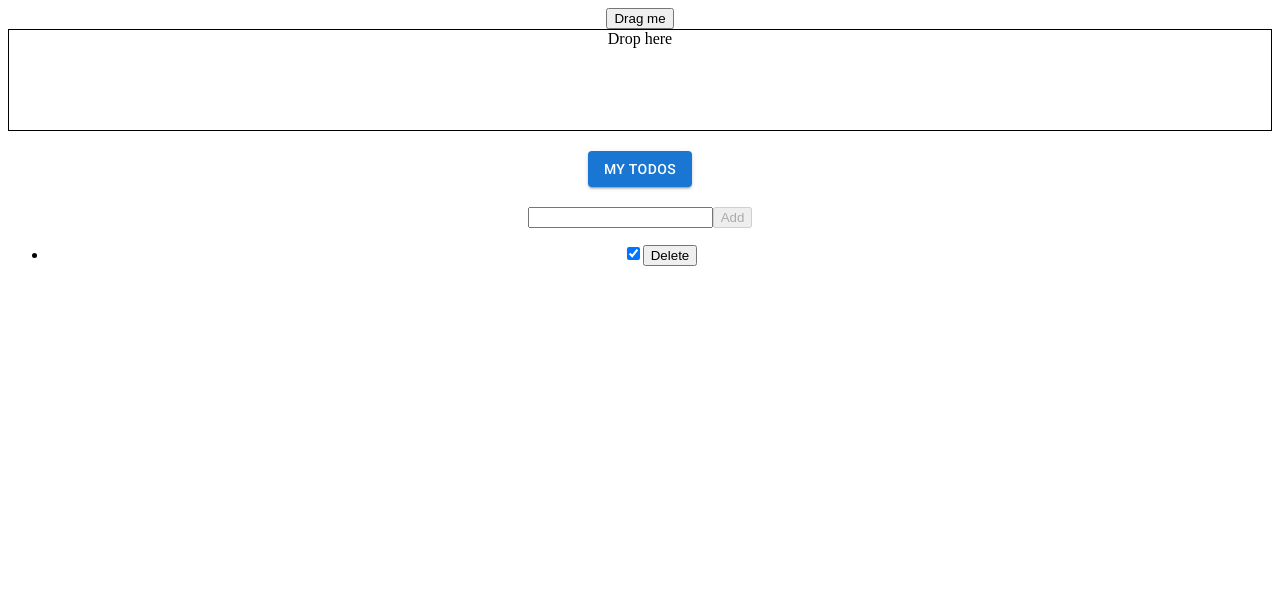
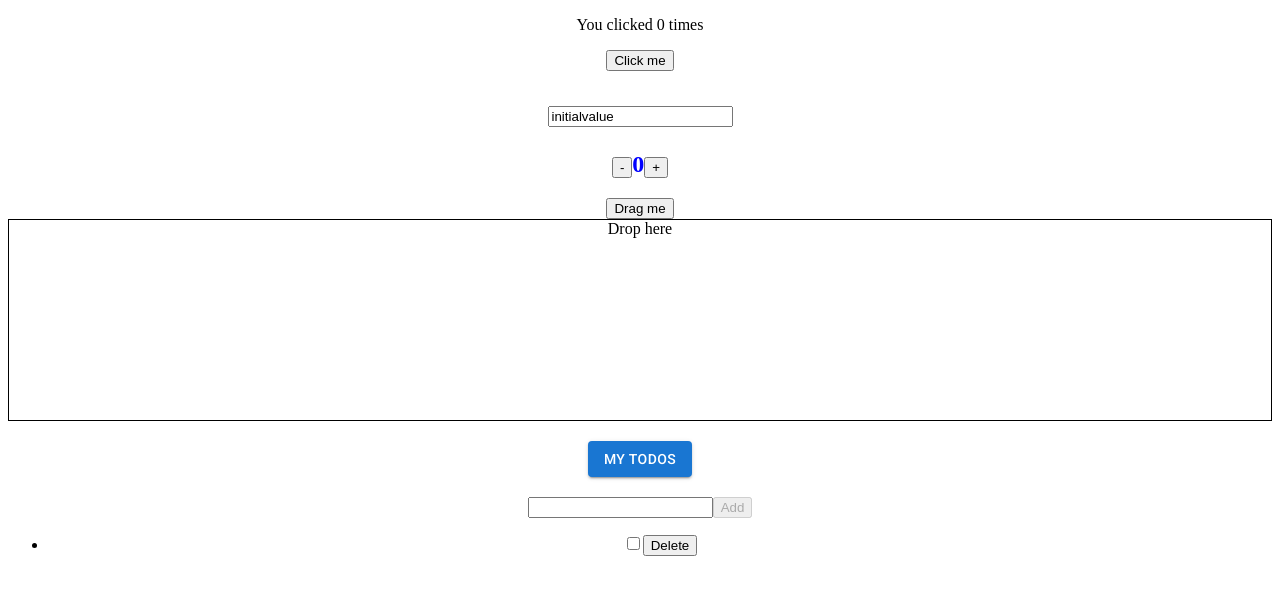
Before and after one commit to DerElchausdemAll/dnd-todo-app, a React (Create React App) app: page / in a window 1280 px wide. Shown: the top 594 px of the page. Built offline with nearby package versions, Linux system fonts and the light colour scheme.

Commit message:
componenten angelegt

```diff
--- a/package.json
+++ b/package.json
@@ -4,8 +4,8 @@
   "private": true,
   "scripts": {
     "build": "react-scripts build",
+    "dev": "react-scripts start",
     "spj": "npx sort-package-json@1.48 package.json",
-    "dev": "react-scripts start",
     "stylelint": "stylelint 'src/*.{js,jsx}'"
   },
   "dependencies": {
@@ -18,7 +18,9 @@
     "@mui/icons-material": "^5.2.5",
     "@mui/material": "^5.2.8",
     "react": "^17.0.2",
-    "react-dom": "^17.0.2"
+    "react-dom": "^17.0.2",
+    "uuid": "^8.3.2"
+
   },
   "devDependencies": {
     "@stylelint/postcss-css-in-js": "^0.37.2",
--- a/src/App.jsx
+++ b/src/App.jsx
@@ -1,16 +1,31 @@
 import React, { useState, useEffect } from "react";
+
+//Emotion-Library
 import styled from "@emotion/styled";
+
+// Drag&Drop-Library
+import { DndContext } from "@dnd-kit/core";
+
+// Key-Generator
+import { v4 as uuid } from "uuid";
+
+// Components
+import TextField from "./components/textfield";
+import Counter from "./components/counter";
+import WindowTitle from "./components/windowtitle";
 import Droppable from "./components/droppable";
 import Draggable from "./components/draggable";
-import { DndContext } from "@dnd-kit/core";
 
+//MUI - Fonts
 import "@fontsource/roboto/300.css";
 import "@fontsource/roboto/400.css";
 import "@fontsource/roboto/500.css";
 import "@fontsource/roboto/700.css";
 
+//MUI - Button
 import Button from "@mui/material/Button";
 
+// Style-Components bzw. Emotion
 const StyledApp = styled.div`
 	text-align: center;
 `;
@@ -19,19 +34,38 @@ const ListItem = styled.li`
 	list-style: none;
 `;
 
+// LocalStorage for ToDos
+const useLocalStorage = (key, initialState) => {
+	const [todos, setTodos] = useState(
+		JSON.parse(window.localStorage.getItem(key)) ?? initialState
+	);
+
+	useEffect(() => {
+		window.localStorage.setItem(key, JSON.stringify(todos));
+	}, [key, todos]);
+
+	return [todos, setTodos];
+};
+
 const App = () => {
 	const [value, setValue] = useState("");
-	const [todos, setTodos] = useState([{ name: "", isChecked: true }]);
+	// const [todos, setTodos] = useState([{ name: "", isChecked: false }]);
+	const [todos, setTodos] = useLocalStorage("todos", [
+		{ name: "", isChecked: false, id: uuid() },
+	]);
+	//Draggable & Droppable
+
 	const [isDropped, setIsDropped] = useState(false);
 	const draggableMarkup = <Draggable>Drag me</Draggable>;
 
-	useEffect(() => {
-		console.log("New Todo");
-	}, [todos]);
+	//Draggable & Droppable
 
 	return (
 		<StyledApp>
 			<div>
+				<WindowTitle></WindowTitle>
+				<TextField></TextField>
+				<Counter>Hello</Counter>
 				<DndContext onDragEnd={handleDragEnd}>
 					{!isDropped ? draggableMarkup : null}
 					<Droppable>{isDropped ? draggableMarkup : "Drop here"}</Droppable>
@@ -39,27 +73,29 @@ const App = () => {
 				<h2>
 					<Button variant="contained">my todos</Button>
 				</h2>
-				<input
-					type="text"
-					value={value}
-					onChange={event_ => {
-						setValue(event_.target.value);
-					}}
-				/>
-				<button
-					disabled={!value}
-					onClick={() => {
+				<form
+					onSubmit={event_ => {
+						event_.preventDefault();
 						setTodos([...todos, { name: value, isChecked: false }]);
 						setValue("");
 					}}
 				>
-					Add
-				</button>
+					<input
+						type="text"
+						value={value}
+						onChange={event_ => {
+							setValue(event_.target.value);
+						}}
+					/>
+					<button disabled={!value} type="submit">
+						Add
+					</button>
+				</form>
 			</div>
 			<ul>
 				{todos.map((todo, index) => {
 					return (
-						<li key={index}>
+						<li key={todo.id}>
 							<label>
 								<input
 									type="checkbox"
@@ -102,132 +138,3 @@ const App = () => {
 };
 
 export default App;
-
-//
-// useEffect counts clicks in document.title
-//
-
-// import React, { useState, useEffect } from "react";
-// function App() {
-// 	const [count, setCount] = useState(0);
-
-// 	useEffect(() => {
-// 		document.title = `You clicked ${count} times`;
-// 	});
-// 	return (
-// 		<div>
-// 			<p>You clicked {count} times</p>
-// 			<button onClick={() => setCount(count + 1)}>Click me</button>
-// 		</div>
-// 	);
-// }
-
-// 11.01.2021 14:40
-
-// PURE TODO ... without drag and drop
-
-// import React, { useState, useEffect } from "react";
-// import styled from "@emotion/styled";
-// import Droppable from "./components/droppable";
-// import Draggable from "./components/draggable";
-// import { DndContext } from "@dnd-kit/core";
-
-// // import styled from "styled-components";
-
-// // function App() {
-// //   return (
-// {
-// 	/* <DndContext>
-// 	<Draggable />
-// 	<Droppable />
-// </DndContext>; */
-// }
-// //   )
-// // }
-
-// // useEffect(() => {
-// // 	console.log("render");
-// // });
-
-// const StyledApp = styled.div`
-// 	text-align: center;
-// `;
-
-// const ListItem = styled.li`
-// 	list-style: none;
-// `;
-
-// const App = () => {
-// 	const [value, setValue] = useState("");
-// 	const [todos, setTodos] = useState([{ name: "", isChecked: true }]);
-
-// 	useEffect(() => {
-// 		console.log("New Todo");
-// 	}, [todos]);
-
-// 	return (
-// 		<StyledApp>
-// 			<div>
-// 				<DndContext>
-// 					<Draggable>Button</Draggable>
-// 					<Droppable />
-// 				</DndContext>
-// 				<h2>my todos</h2>
-// 				<input
-// 					type="text"
-// 					value={value}
-// 					onChange={event_ => {
-// 						setValue(event_.target.value);
-// 					}}
-// 				/>
-// 				<button
-// 					disabled={!value}
-// 					onClick={() => {
-// 						setTodos([...todos, { name: value, isChecked: false }]);
-// 						setValue("");
-// 					}}
-// 				>
-// 					Add
-// 				</button>
-// 			</div>
-// 			<ul>
-// 				{todos.map((todo, index) => {
-// 					return (
-// 						<li key={index}>
-// 							<label>
-// 								<input
-// 									type="checkbox"
-// 									checked={todo.isChecked}
-// 									onChange={() => {
-// 										console.log(`Item: ${index + 1}`);
-// 										const update = [...todos];
-// 										update[index].isChecked = !update[index].isChecked;
-// 										setTodos(update);
-// 									}}
-// 								/>
-// 								<span
-// 									style={{
-// 										textDecoration: todo.isChecked ? "line-through" : "none",
-// 									}}
-// 								>
-// 									{todo.name}
-// 								</span>
-// 							</label>
-// 							<button
-// 								onClick={() => {
-// 									const update = [...todos];
-// 									update.splice(index, 1);
-// 									setTodos(update);
-// 								}}
-// 							>
-// 								Delete
-// 							</button>
-// 						</li>
-// 					);
-// 				})}
-// 			</ul>
-// 		</StyledApp>
-// 	);
-// };
-
-// export default App;
--- a/src/components/Button.js
+++ /dev/null
@@ -1,4 +0,0 @@
-import styled from "@emotion/styled";
-const Button = styled.button``;
-
-export default Button;
--- /dev/null
+++ b/src/components/counter.jsx
@@ -0,0 +1,45 @@
+import React, { useState, useEffect } from "react";
+
+const Counter = () => {
+	const [count, setCount] = useState(0);
+	const [theme, setTheme] = useState("blue");
+	// count = currentState , setTheme function that allows to update
+
+	const decrementCount = () => {
+		setCount(prevCount => prevCount - 1);
+		// setTheme("blue");
+		setTheme(() => {
+			if (count === 1) {
+				return setTheme("blue");
+			} else if (count <= 0) {
+				return setTheme("red");
+			} else {
+				return setTheme("green");
+			}
+		});
+	};
+
+	const incrementCount = () => {
+		setCount(prevCount => prevCount + 1);
+		// setTheme("blue");
+		setTheme(() => {
+			if (count === -1) {
+				return setTheme("blue");
+			} else if (count >= 0) {
+				return setTheme("green");
+			} else {
+				return setTheme("red");
+			}
+		});
+	};
+
+	return (
+		<h2>
+			<button onClick={decrementCount}>-</button>
+			<span style={{ color: theme }}>{count}</span>
+			<button onClick={incrementCount}>+</button>
+		</h2>
+	);
+};
+
+export default Counter;
--- a/src/components/droppable.jsx
+++ b/src/components/droppable.jsx
@@ -6,8 +6,7 @@ function Droppable(props) {
 		id: "droppable",
 	});
 	const style = {
-		height: "100px",
-		weidth: "100px",
+		height: "200px",
 		color: isOver ? "green" : undefined,
 		border: "1px solid black",
 	};
--- /dev/null
+++ b/src/components/textfield.jsx
@@ -0,0 +1,30 @@
+import React, { useState, useEffect } from "react";
+
+const useLocalStorage = (key, initialValue) => {
+	const [value, setValue] = useState(
+		JSON.parse(window.localStorage.getItem(key)) ?? initialValue
+	);
+
+	useEffect(() => {
+		window.localStorage.setItem(key, JSON.stringify(value));
+	}, [key, value]);
+
+	return [value, setValue];
+};
+
+const TextField = () => {
+	const [text, setText] = useLocalStorage("Das hier ist der key", "initialvalue");
+	console.log(text);
+	return (
+		<h1>
+			<input
+				type="text"
+				placeholder="create your headline"
+				value={text}
+				onChange={e => setText(e.target.value)}
+			/>
+		</h1>
+	);
+};
+
+export default TextField;
--- /dev/null
+++ b/src/components/windowtitle.jsx
@@ -0,0 +1,18 @@
+// useEffect counts clicks in document.title
+
+import React, { useState, useEffect } from "react";
+function WindowTitle() {
+	const [count, setCount] = useState(0);
+
+	useEffect(() => {
+		document.title = `You clicked ${count} times`;
+	});
+	return (
+		<div>
+			<p>You clicked {count} times</p>
+			<button onClick={() => setCount(count + 1)}>Click me</button>
+		</div>
+	);
+}
+
+export default WindowTitle;
```
